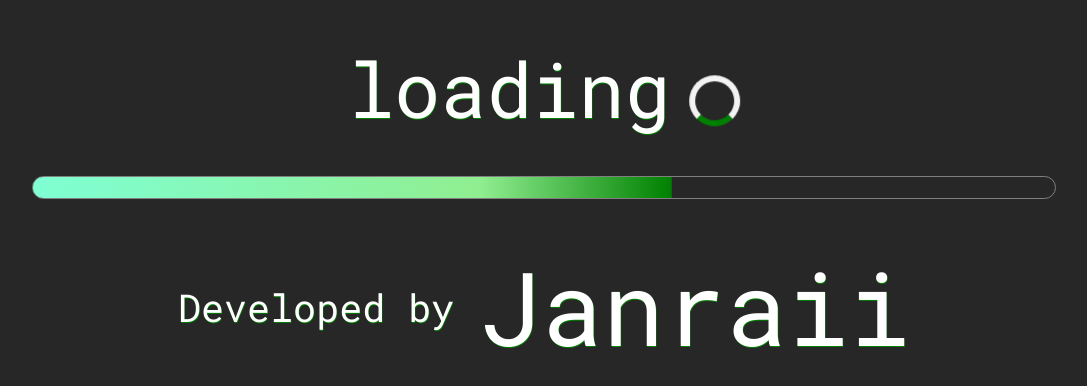
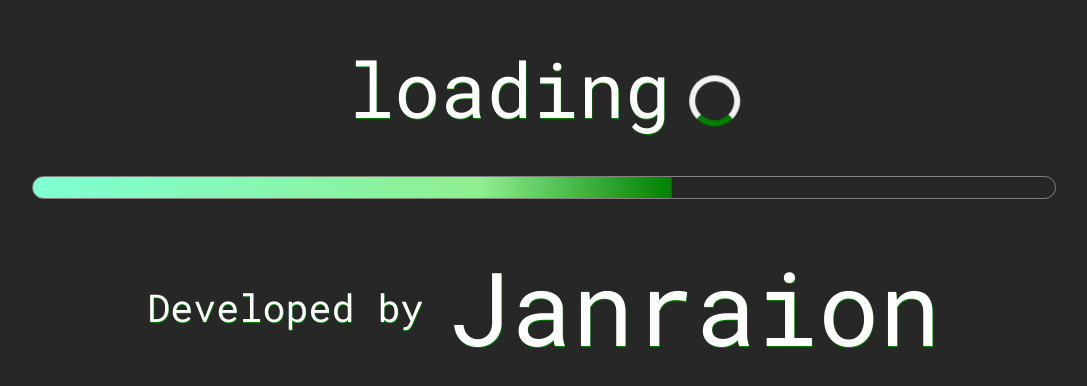
Before and after one commit to Panino98/Loading, a plain HTML site: page index.html in a window 1280 px wide. Shown: the part 208-594 px from the top of the page, without its empty margins (96-1183 px from the left). Drawn offline with Linux system fonts and the light colour scheme.

Commit message:
Patch note janraion
Nè male

```diff
--- a/index.html
+++ b/index.html
@@ -21,7 +21,7 @@
     </div>
     <div class="barra-caricamento"></div>
     <div class="credentials">
-        <p>Developed by<div class="oppa">Janraii</div</p>
+        <p>Developed by<div class="oppa">Janraion</div</p>
     </div>
 </body>
 </html>
```
